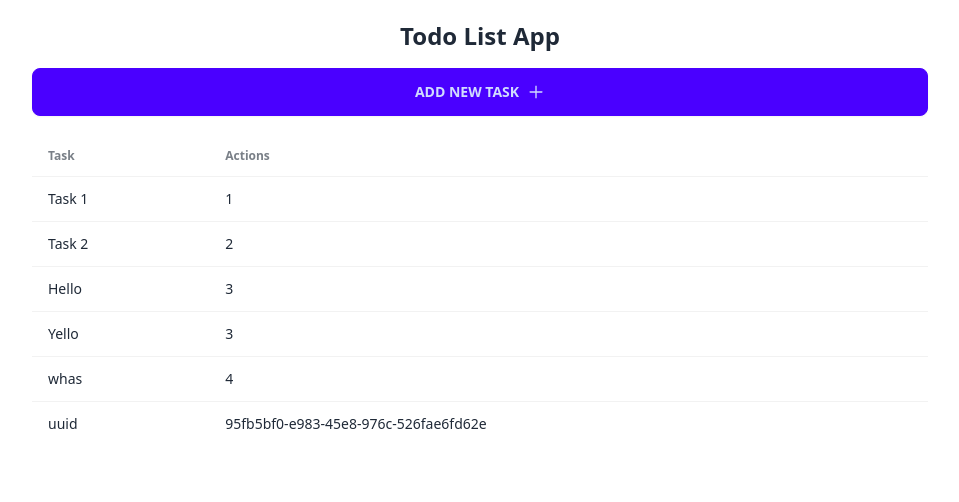
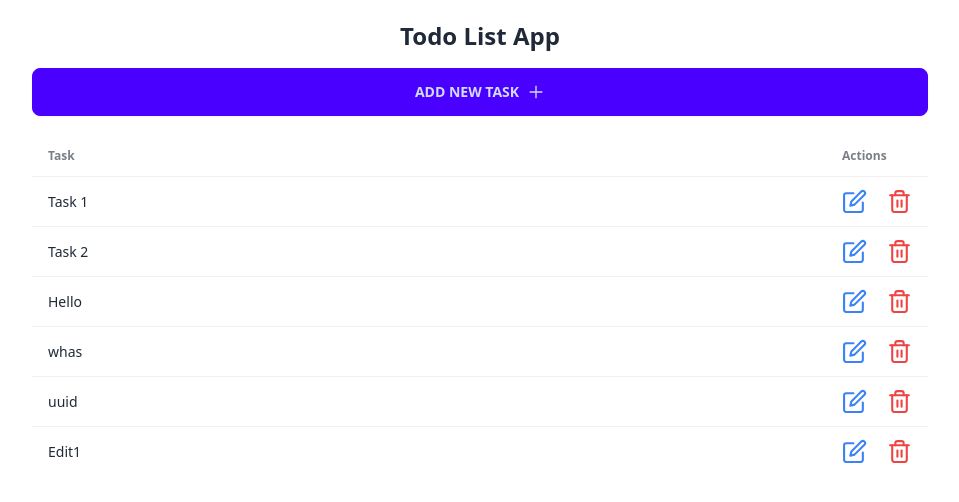
Before and after one commit to Starfall10/To-do-list-v.1, a Next.js app in the folder todo1/: page /notes in a window 1280 px wide. Shown: the top 502 px of the page, without its empty margins (160-1119 px from the left). Built offline with nearby package versions, Linux system fonts and the light colour scheme; data requests are answered from the project's data file.

Commit message:
Added edit button

```diff
--- a/todo1/api.ts
+++ b/todo1/api.ts
@@ -19,3 +19,15 @@
     const newTodo = await res.json();
     return newTodo;
 }
+
+export const editTodo = async (todo: ITask): Promise<ITask> => {
+    const res = await fetch(`${baseUrl}/tasks/${todo.id}`, {
+        method: 'PUT',
+        headers: {
+            'Content-Type': 'application/json',
+        },
+        body: JSON.stringify(todo),
+    });
+    const updatedTodo = await res.json();
+    return updatedTodo;
+}
--- a/todo1/app/notes/components/Task.tsx
+++ b/todo1/app/notes/components/Task.tsx
@@ -1,15 +1,65 @@
+"use client";
+
 import { ITask } from "@/types/tasks";
-import React from "react";
+import { FiEdit, FiTrash2 } from "react-icons/fi";
+import React, { FormEventHandler, useState } from "react";
+import Model from "./Model";
+import { useRouter } from "next/navigation";
+import { editTodo } from "@/api";
 
 interface TaskProps {
   task: ITask;
 }
 
 const Task: React.FC<TaskProps> = ({ task }) => {
+  const router = useRouter();
+  const [openModalEdit, setOpenModalEdit] = React.useState<boolean>(false);
+  const [openModalDeleted, setOpenModalDeleted] =
+    React.useState<boolean>(false);
+  const [taskToEdit, setTaskToEdit] = useState<string>(task.text);
+
+  const handleSubmitEditTodo: FormEventHandler<HTMLFormElement> = async (e) => {
+    e.preventDefault();
+    await editTodo({
+      id: task.id,
+      text: taskToEdit,
+    });
+    setTaskToEdit("");
+    router.refresh();
+    setOpenModalEdit(false);
+  };
+
   return (
     <tr key={task.id}>
-      <td>{task.text}</td>
-      <td>{task.id}</td>
+      <td className="w-full">{task.text}</td>
+      <td className="flex gap-5">
+        <FiEdit
+          onClick={() => {
+            setOpenModalEdit(true);
+          }}
+          cursor="pointer"
+          className="text-blue-500"
+          size={25}
+        />
+        <Model modalOpen={openModalEdit} setModalOpen={setOpenModalEdit}>
+          <form onSubmit={handleSubmitEditTodo}>
+            <h3 className="font-bold text-lg">Edit task</h3>
+            <div className="modal-action">
+              <input
+                value={taskToEdit}
+                onChange={(e) => setTaskToEdit(e.target.value)}
+                type="text"
+                placeholder="Type here"
+                className="input input-bordered w-full"
+              />
+              <button type="submit" className="btn">
+                Add
+              </button>
+            </div>
+          </form>
+        </Model>
+        <FiTrash2 cursor="pointer" className="text-red-500" size={25} />
+      </td>
     </tr>
   );
 };
--- a/todo1/data/todos.json
+++ b/todo1/data/todos.json
@@ -15,16 +15,16 @@
       "text": "Hello"
     },
     {
-      "id": "3",
-      "text": "Yello"
-    },
-    {
       "id": "4",
       "text": "whas"
     },
     {
       "id": "95fb5bf0-e983-45e8-976c-526fae6fd62e",
       "text": "uuid"
+    },
+    {
+      "id": "80d6f8b7-c9f5-4e2b-84cc-98a432169045",
+      "text": "Edit1"
     }
   ]
 }
```
